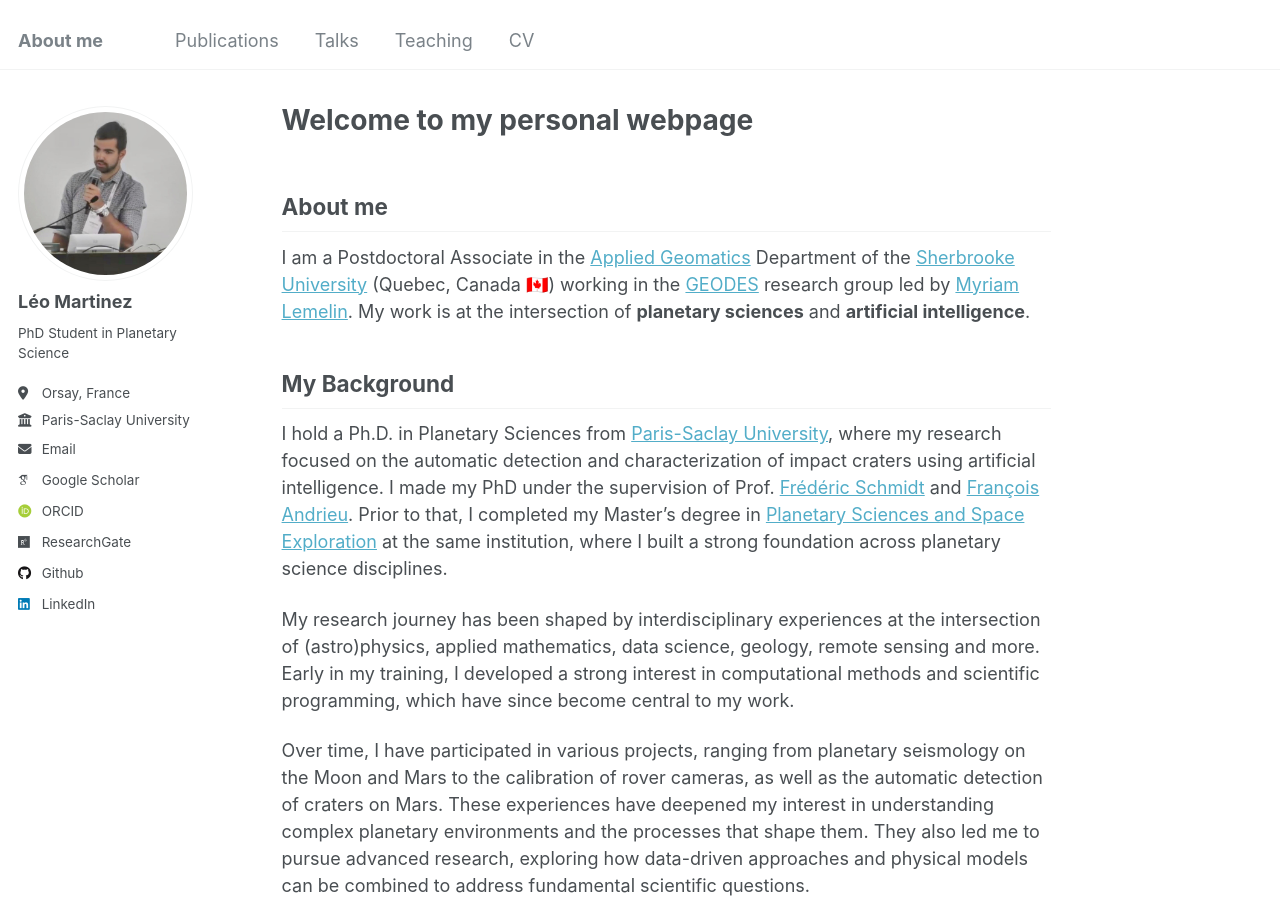
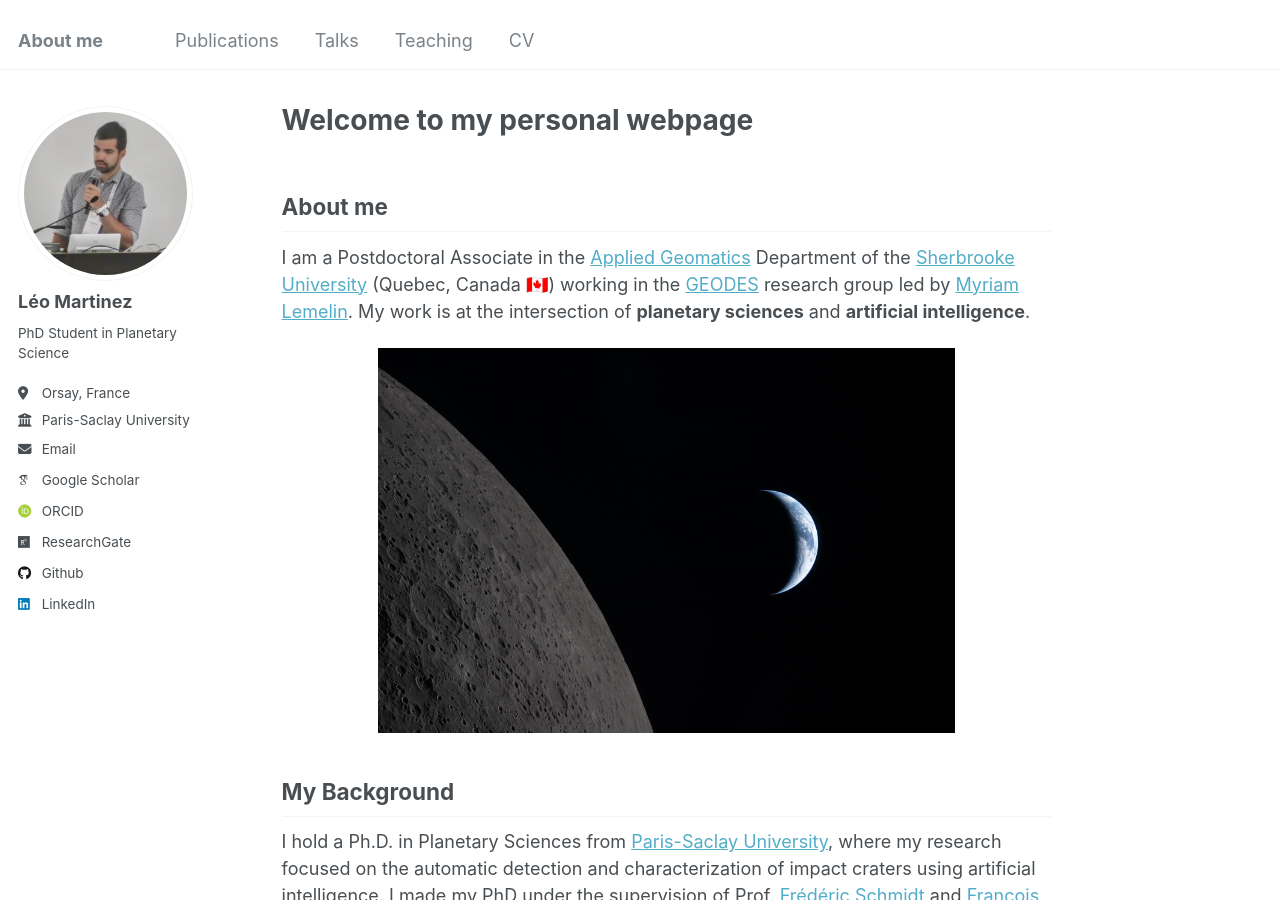
Before and after one commit to leomrtinez/leomrtinez.github.io, a Jekyll site: the page built from _pages/about.md, in a window 1280 px wide and 900 px high. Built offline with Jekyll 4.4.1, drawn with Linux system fonts in a browser that asks for light colours; some web fonts are replaced.

Commit message:
Insert image in About me section
Added an image related to the research work in the About me section.

```diff
--- a/_pages/about.md
+++ b/_pages/about.md
@@ -13,6 +13,12 @@ redirect_from:
 ## About me
 
 I am a Postdoctoral Associate in the [Applied Geomatics](https://www.usherbrooke.ca/geomatique/) Department of the [Sherbrooke University](https://www.usherbrooke.ca) (Quebec, Canada 🇨🇦) working in the [GEODES](https://geodes.recherche.usherbrooke.ca/en/) research group led by [Myriam Lemelin](https://www.usherbrooke.ca/geomatique/departement/personnel/personnel-enseignant/myriam-lemelin). My work is at the intersection of **planetary sciences** and **artificial intelligence**.
+
+<p align="center">
+<img src="/images/artemis_flyby.jpg" alt="drawing" width="75%" class="center"/>
+</p>
+
+
 
 ## My Background
 
```
